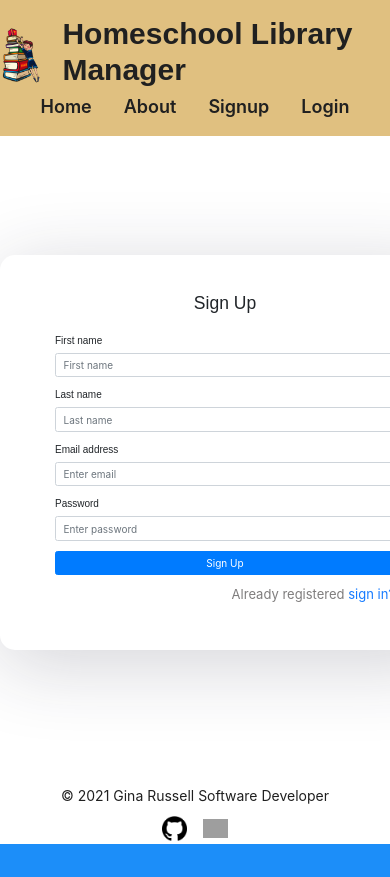
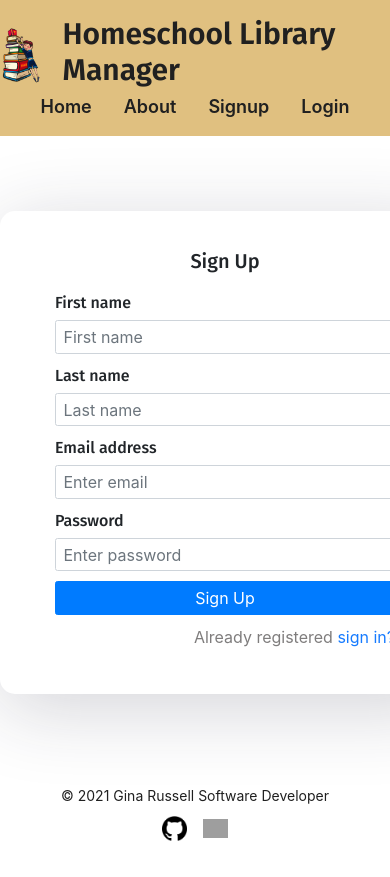
Before and after one commit to ginabethrussell/homeschool-library-manager, a React (Create React App) app: page /signup in a window 390 px wide. Shown: the top 877 px of the page. Built offline with nearby package versions, Linux system fonts and the light colour scheme; grey boxes are pictures that could not be loaded.

Commit message:
added additional styling to make font-styles responsive on forms

```diff
--- /dev/null
+++ b/src/components/Forms.css
@@ -0,0 +1,15 @@
+.auth-wrapper h3 {
+    font-size: 2rem;
+}
+
+.auth-wrapper label {
+    font-size: 1.6rem;
+}
+
+.auth-wrapper input.form-control, .auth-wrapper .btn {
+    font-size: 1.6rem;
+}
+
+.auth-wrapper p.forgot-password, .auth-wrapper p.forgot-password a {
+    font-size: 1.6rem;
+}
--- a/src/index.css
+++ b/src/index.css
@@ -1,31 +1,14 @@
-body {
-  margin: 0;
-  font-family: -apple-system, BlinkMacSystemFont, 'Segoe UI', 'Roboto', 'Oxygen',
-    'Ubuntu', 'Cantarell', 'Fira Sans', 'Droid Sans', 'Helvetica Neue',
-    sans-serif;
-  -webkit-font-smoothing: antialiased;
-  -moz-osx-font-smoothing: grayscale;
-}
-
-code {
-  font-family: source-code-pro, Menlo, Monaco, Consolas, 'Courier New',
-    monospace;
-}
-
-html {
-  font-size: 62.5%;
-}
-
-* {
-  box-sizing: border-box;
-}
 @import url('https://fonts.googleapis.com/css?family=Fira+Sans:400,500,600,700,800');
 
 * {
   box-sizing: border-box;
 }
+
+ html {
+  font-size: 62.5%;
+}
+
 body {
-  background: #1C8EF9 !important;
   min-height: 100vh;
   display: flex;
   font-weight: 400;
@@ -40,11 +23,6 @@ h1,h2,h3,h4,h5,h6,label,span {
 body, html, .App, #root, .auth-wrapper {
   width: 100%;
   height: 100%;
-}
-
-.navbar-light {
-  background-color: #ffffff;
-  box-shadow: 0px 14px 80px rgba(34, 35, 58, 0.2);
 }
 
 .auth-wrapper {
```
Also changed, not shown: src/components/Login.js (+4 -4 lines), 1 other file (tests, documents, lock files or other folders).
